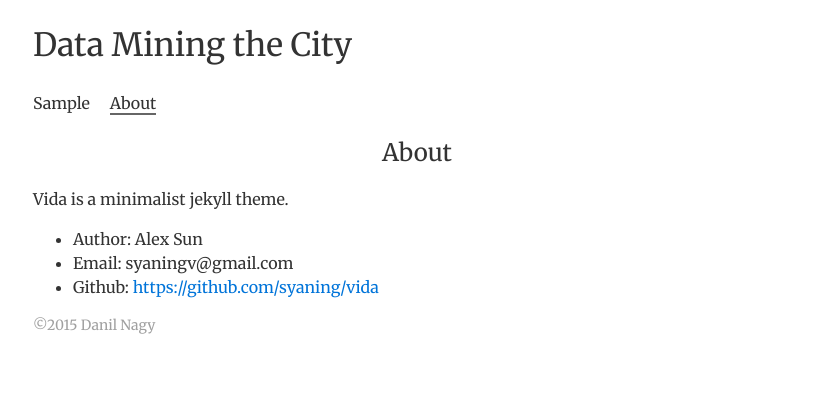
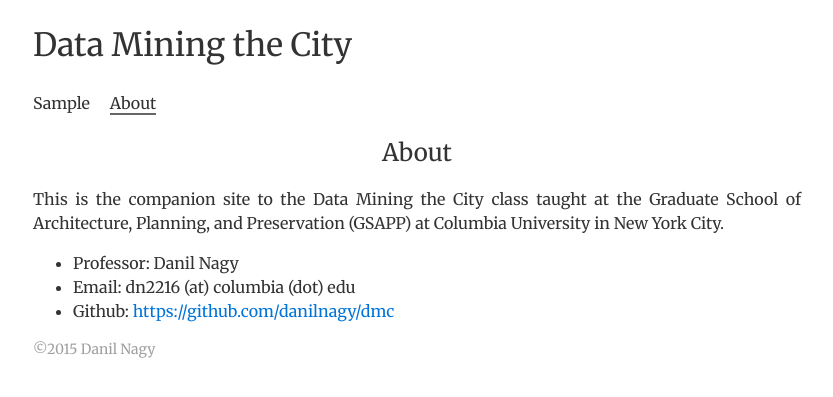
Before and after one commit to danilnagy/dmc, a Jekyll site: the page built from about.md, in a window 1280 px wide. Shown: the top 397 px of the page, without its empty margins (223-1056 px from the left). Built offline with Jekyll 4.4.1, drawn with Linux system fonts in a browser that asks for light colours; Markdown is read by kramdown in place of the engine named in the settings.

Commit message:
Update about.md

```diff
--- a/about.md
+++ b/about.md
@@ -4,8 +4,8 @@ title:     About
 permalink: /about/
 ---
 
-Vida is a minimalist jekyll theme.
+This is the companion site to the Data Mining the City class taught at the Graduate School of Architecture, Planning, and Preservation (GSAPP) at Columbia University in New York City.
 
-- Author: Alex Sun
-- Email:  syaningv@gmail.com
-- Github: [https://github.com/syaning/vida](https://github.com/syaning/vida)
+- Professor: Danil Nagy
+- Email:  dn2216 (at) columbia (dot) edu
+- Github: [https://github.com/danilnagy/dmc](https://github.com/danilnagy/dmc)
```
